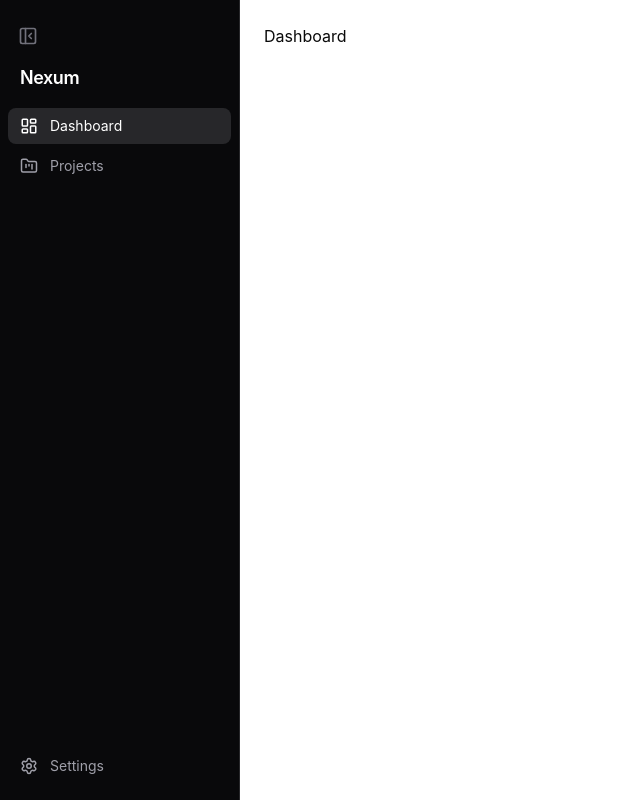
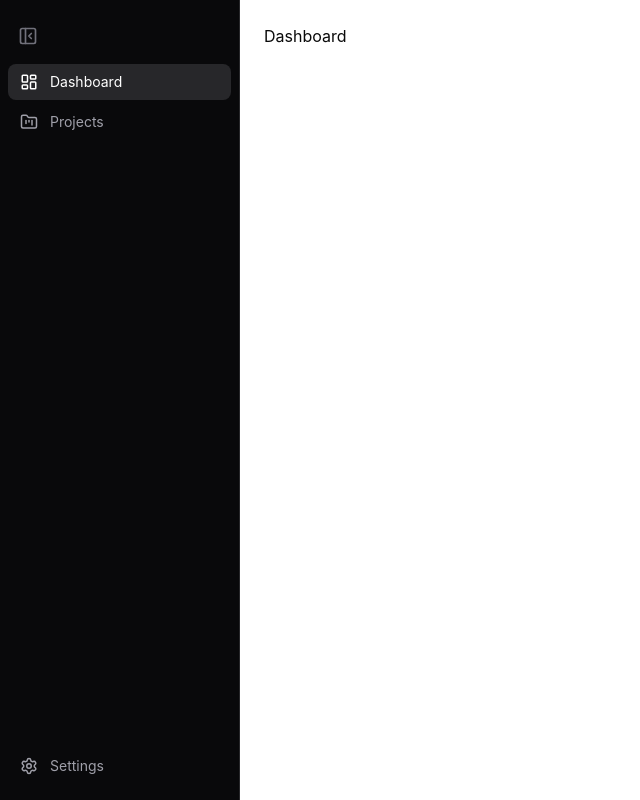
Before and after one commit to abraham-diaz/nexum, a React (Vite) app in the folder apps/web/: page / in a window 1280 px wide. Shown: the whole page, without its empty margins (0-640 px from the left). Built offline with nearby package versions, Linux system fonts and the light colour scheme.

Commit message:
refactor: remove redundant title from Sidebar component

```diff
--- a/apps/web/src/components/layout/Sidebar.tsx
+++ b/apps/web/src/components/layout/Sidebar.tsx
@@ -27,11 +27,6 @@ const Sidebar = ({ collapsed, onToggle }: SidebarProps) => {
         </button>
       </div>
 
-      <div className="flex items-center gap-3 px-5 pb-4 overflow-hidden whitespace-nowrap">
-        <span className="text-lg font-semibold text-white tracking-tight">
-          Nexum
-        </span>
-      </div>
 
       <nav className="flex-1 flex flex-col gap-1 px-2">
         {navItems.map(({ to, icon: Icon, label }) => (
```
